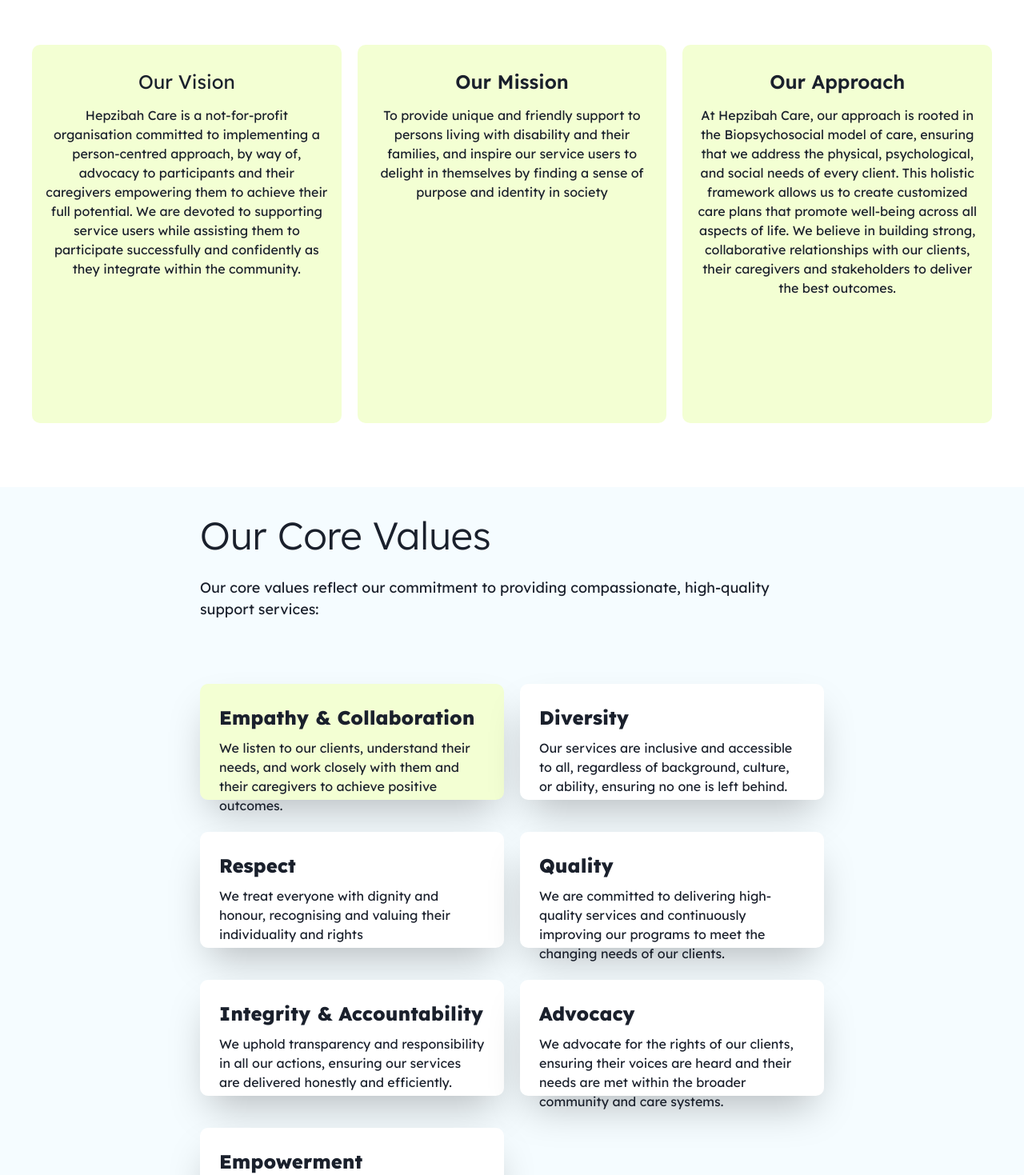
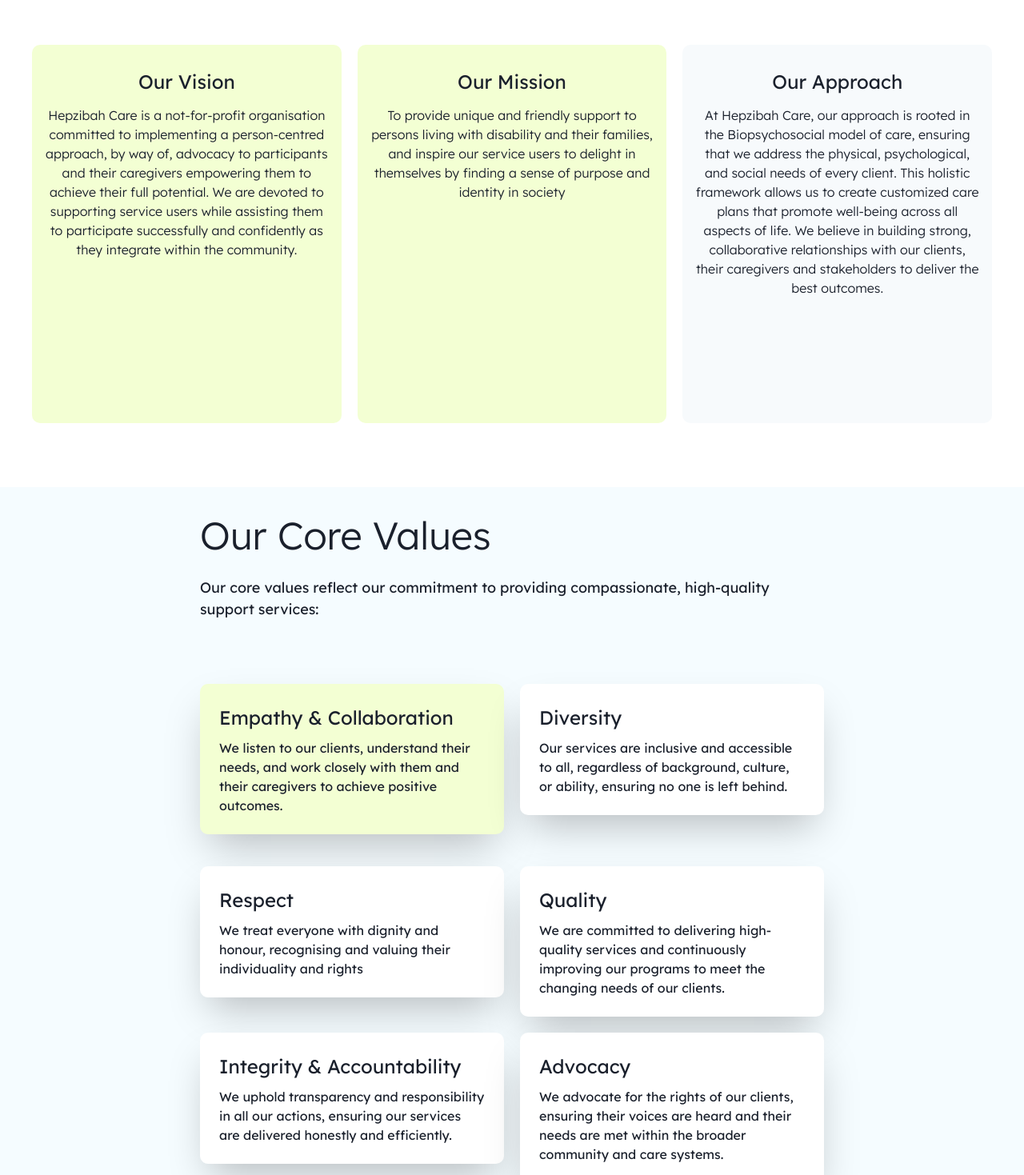
Before and after one commit to Tobennadev22/Hepzibah-website, a React (Create React App) app: page /about in a window 1280 px wide. Shown: the part 800-2269 px from the top of the page at 80% size. Built offline with nearby package versions, Linux system fonts and the light colour scheme; a web font is replaced by a local one.

Commit message:
fixed footer

```diff
--- a/src/components/About.js
+++ b/src/components/About.js
@@ -118,7 +118,7 @@
           <Text fontSize="24px" fontWeight={400} py="12px">
             Our Vision
           </Text>
-          <Text>
+          <Text fontWeight={300}>
             Hepzibah Care is a not-for-profit organisation committed to
             implementing a person-centred approach, by way of, advocacy to
             participants and their caregivers empowering them to achieve their
@@ -137,10 +137,10 @@
           marginRight={[0, 0, 5]}
           mb={["24px", "0px", "0px"]}
         >
-          <Text fontSize="24px" fontWeight={600} py="12px">
+          <Text fontSize="24px" fontWeight={400} py="12px">
             Our Mission
           </Text>
-          <Text>
+          <Text fontWeight={300}>
             To provide unique and friendly support to persons living with
             disability and their families, and inspire our service users to
             delight in themselves by finding a sense of purpose and identity in
@@ -148,7 +148,7 @@
           </Text>
         </Box>
         <Box
-          bgColor="specialColor.400"
+          bgColor="gray.50"
           w={["100%", "100%", "407px"]}
           h="473px"
           p={4}
@@ -156,10 +156,10 @@
           borderRadius={10}
           mb={["24px", "0px", "0px"]}
         >
-          <Text fontSize="24px" fontWeight={600} py="12px">
+          <Text fontSize="24px" fontWeight={400} py="12px">
             Our Approach
           </Text>
-          <Text>
+          <Text fontWeight={300}>
             At Hepzibah Care, our approach is rooted in the Biopsychosocial
             model of care, ensuring that we address the physical, psychological,
             and social needs of every client. This holistic framework allows us
@@ -200,7 +200,7 @@
         <Box
           bgColor="specialColor.400"
           width={["100%", "100%", "630px"]}
-          height={["100%", "100%", "145px"]}
+          height={"100%"}
           p={6}
           borderRadius={10}
           marginRight={5}
@@ -217,7 +217,7 @@
         >
           <Text
             fontSize={["18px", "18px", "24px"]}
-            fontWeight={[600, 600, 800]}
+            fontWeight={[400]}
             pb={["8px"]}
           >
             Empathy & Collaboration
@@ -230,7 +230,7 @@
         <Box
           bgColor="#ffffff"
           width={["100%", "100%", "630px"]}
-          height={["100%", "100%", "145px"]}
+          height={"100%"}
           p={6}
           borderRadius={10}
           boxShadow="2xl"
@@ -245,7 +245,7 @@
         >
           <Text
             fontSize={["18px", "18px", "24px"]}
-            fontWeight={[600, 600, 800]}
+            fontWeight={[400]}
             pb={["8px"]}
           >
             Diversity
@@ -263,7 +263,7 @@
         <Box
           bgColor="#ffffff"
           width={["100%", "100%", "630px"]}
-          height={["100%", "100%", "145px"]}
+          height={"100%"}
           p={6}
           borderRadius={10}
           boxShadow="2xl"
@@ -280,7 +280,7 @@
         >
           <Text
             fontSize={["18px", "18px", "24px"]}
-            fontWeight={[600, 600, 800]}
+            fontWeight={[400]}
             pb={["8px"]}
           >
             Respect
@@ -293,7 +293,7 @@
         <Box
           bgColor="#ffffff"
           width={["100%", "100%", "630px"]}
-          height={["100%", "100%", "145px"]}
+          height={"100%"}
           p={6}
           borderRadius={10}
           boxShadow="2xl"
@@ -308,7 +308,7 @@
         >
           <Text
             fontSize={["18px", "18px", "24px"]}
-            fontWeight={[600, 600, 800]}
+            fontWeight={[400]}
             pb={["8px"]}
           >
             Quality
@@ -327,7 +327,7 @@
         <Box
           bgColor="#ffffff"
           width={["100%", "100%", "630px"]}
-          height={["100%", "100%", "145px"]}
+          height={"100%"}
           p={6}
           borderRadius={10}
           boxShadow="2xl"
@@ -344,7 +344,7 @@
         >
           <Text
             fontSize={["18px", "18px", "24px"]}
-            fontWeight={[600, 600, 800]}
+            fontWeight={[400]}
             pb={["8px"]}
           >
             Integrity & Accountability
@@ -357,7 +357,7 @@
         <Box
           bgColor="#ffffff"
           width={["100%", "100%", "630px"]}
-          height={["100%", "100%", "145px"]}
+          height={"100%"}
           p={6}
           borderRadius={10}
           boxShadow={"2xl"}
@@ -372,7 +372,7 @@
         >
           <Text
             fontSize={["18px", "18px", "24px"]}
-            fontWeight={[600, 600, 800]}
+            fontWeight={[400]}
             pb={["8px"]}
           >
             Advocacy
@@ -391,7 +391,7 @@
         <Box
           bgColor="#ffffff"
           width={["100%", "100%", "630px"]}
-          height={["100%", "100%", "145px"]}
+          height={"100%"}
           p={6}
           borderRadius={10}
           boxShadow="2xl"
@@ -407,7 +407,7 @@
         >
           <Text
             fontSize={["18px", "18px", "24px"]}
-            fontWeight={[600, 600, 800]}
+            fontWeight={[400]}
             pb={["8px"]}
           >
             Empowerment
--- a/src/components/Footer.js
+++ b/src/components/Footer.js
@@ -225,6 +225,8 @@
               spacing={4}
               display={{ base: "block", md: "flex" }}
               fontWeight={400}
+              fontSize={["12px", "14px", "16px"]}
+              py={["10px", "0px", "0px"]}
             >
               <NavLink as={ReactRouterLink} to="/about">
                 About Us
@@ -239,7 +241,7 @@
         <Spacer />
         <Box>
           <Flex align="center">
-            <Text>Socials</Text>
+            <Text fontSize={["12px", "14px", "16px"]}>Socials</Text>
             <Flex pl={4}>
               {socials.map((social, index) => (
                 <Box key={index} pl={4}>
@@ -256,7 +258,7 @@
         </Box>
       </Flex>
       <Divider pt="24px" />
-      <Text textAlign="center" pt="24px">
+      <Text textAlign="center" pt="24px" fontSize={["12px", "14px", "16px"]}>
         All rights reserved. Hepzibah Care 2024
       </Text>
     </Box>
--- a/src/components/Header.js
+++ b/src/components/Header.js
@@ -114,9 +114,10 @@
               <Box
                 px={4}
                 py={1}
-                bgColor="lemonColor.50"
-                color="lemonColor.800"
-                rounded={10}
+                // bgColor="lemonColor.50"
+                color="lemonColor.200"
+                // rounded={10}
+                textAlign="center"
               >
                 We’ve assisted over 1000 persons in 2years
               </Box>
--- a/src/components/Main.js
+++ b/src/components/Main.js
@@ -8,7 +8,7 @@
   useEffect(() => {
     AOS.init({
       duration: 1000, // Animation duration
-      offset: 300, // Trigger animation when 200px in viewport
+      offset: 200, // Trigger animation when 200px in viewport
       easing: "ease-in-out",
       once: false, // Animation occurs only once
     });
```
